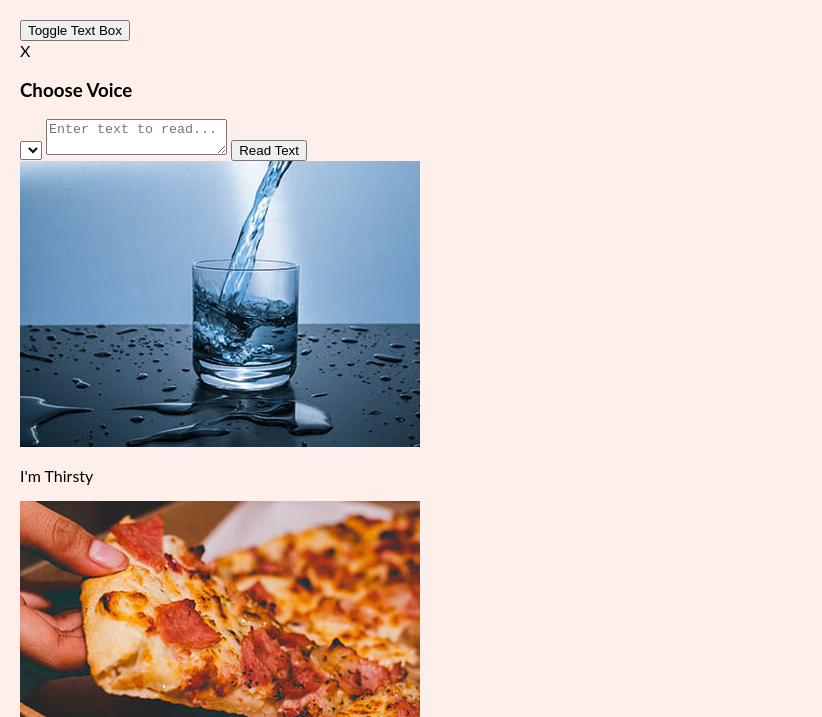
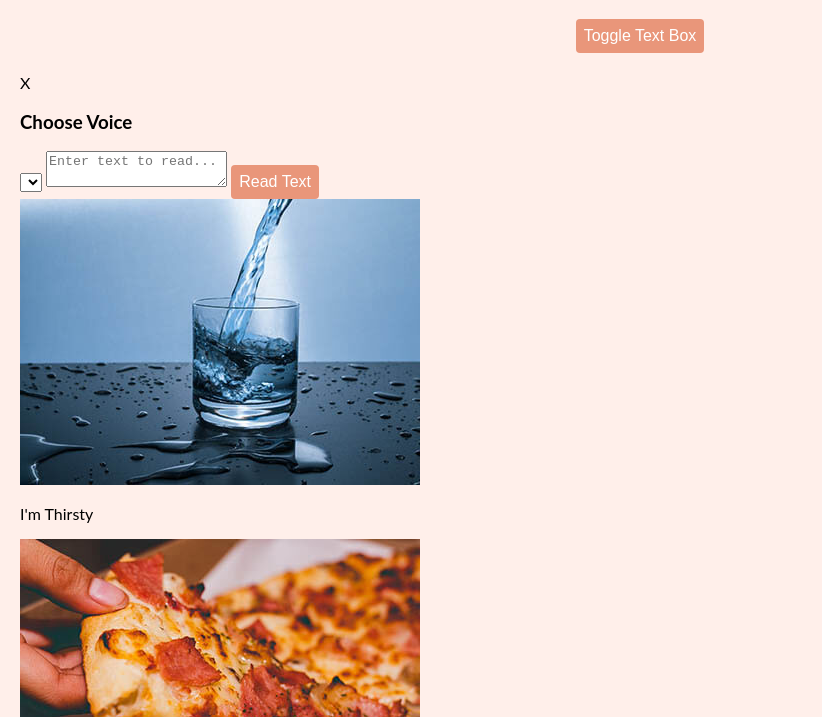
Before and after one commit to Vanchen07/JS20---Speech_Text_Reader, a plain HTML site: page index.html in a window 1280 px wide. Shown: the part 83-800 px from the top of the page, without its empty margins (0-822 px from the left). Drawn offline with Linux system fonts and the light colour scheme; a web font is replaced by a local one.

Commit message:
style button

```diff
--- a/style.css
+++ b/style.css
@@ -19,3 +19,27 @@ h1 {
     margin: auto;
     padding: 20px;
 }
+
+.btn {
+    cursor: pointer;
+    background-color: darksalmon;
+    border: 0;
+    border-radius: 4px;
+    color: #fff;
+    font-size: 16px;
+    padding: 8px;
+}
+
+.btn:active {
+    transform: scale(0.98);
+}
+
+.btn:focus, select:focus {
+    outline: 0;
+}
+
+.btn-toggle {
+    display: block;
+    margin: auto;
+    margin-bottom: 20px;
+}
```
